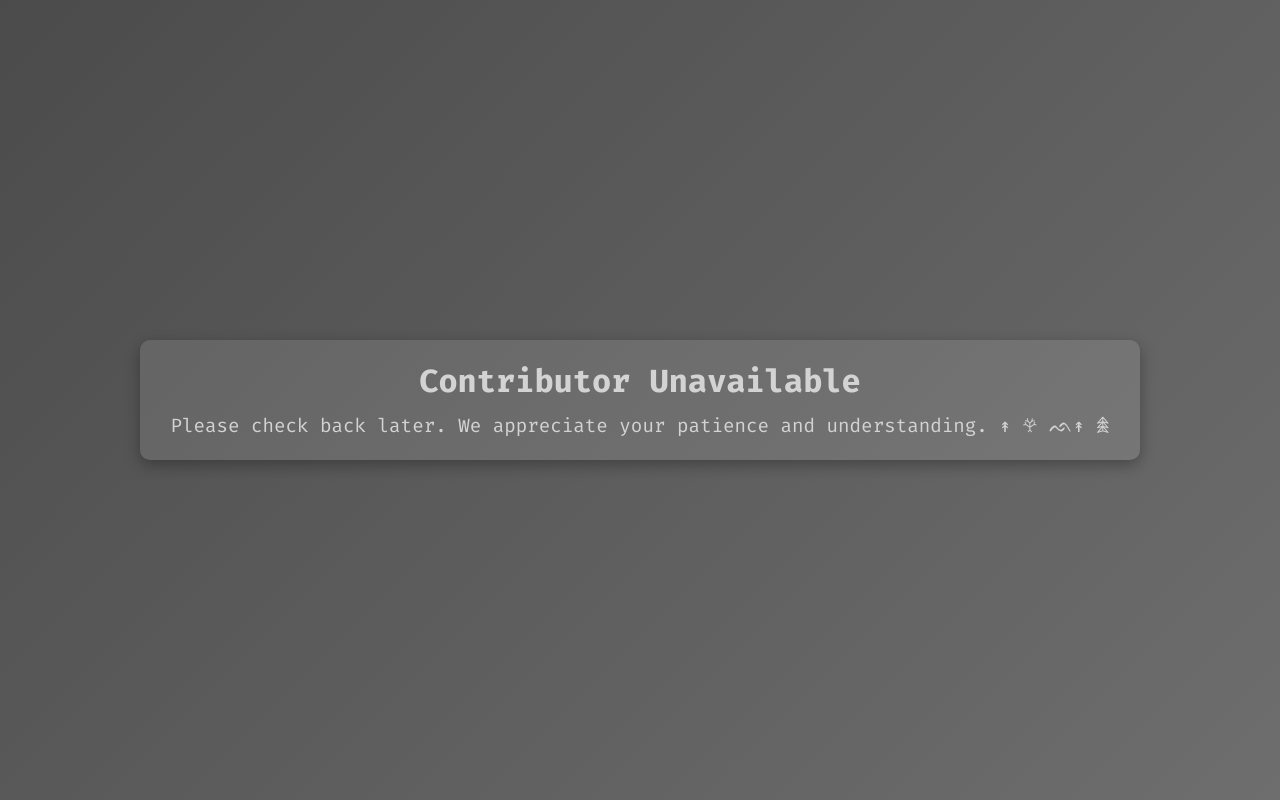
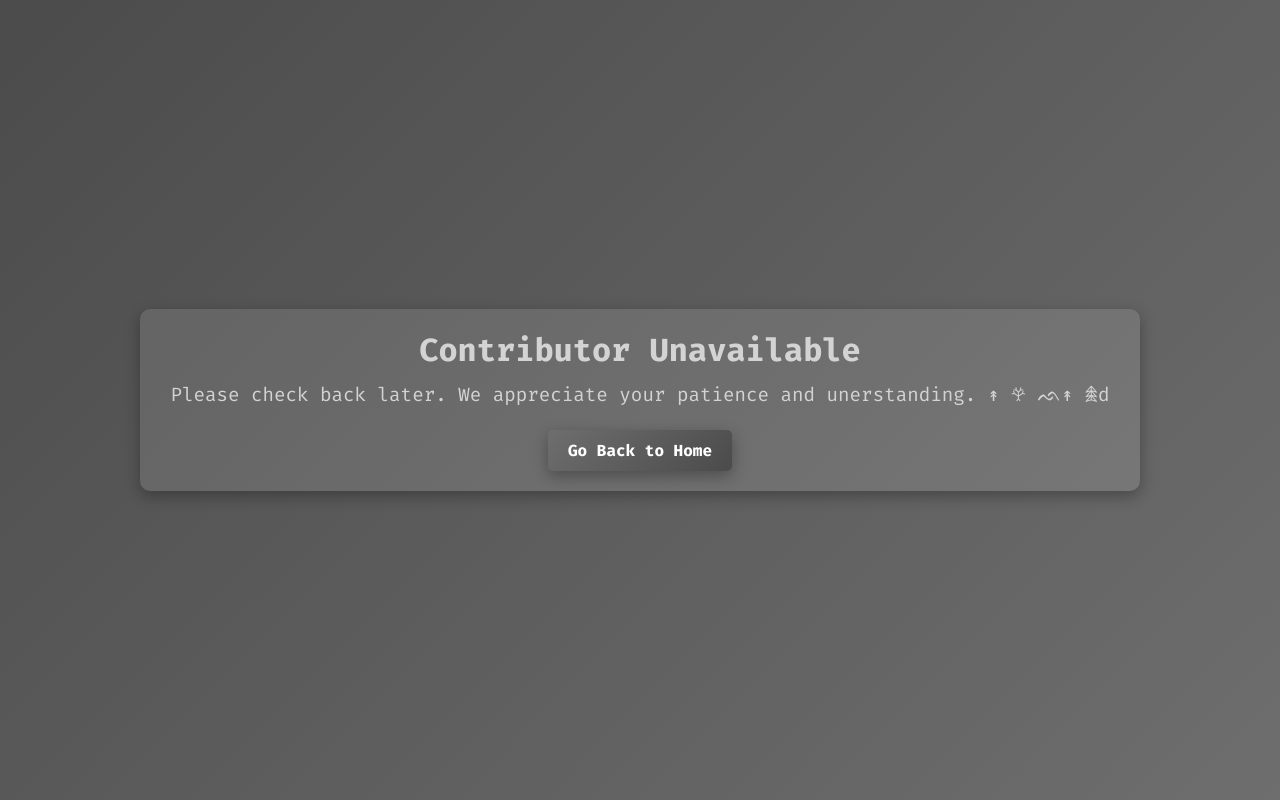
Before and after one commit to sudhanshu2070/redweb-frente, a React (Create React App) app: page /aboutDev in a window 1280 px wide. Built offline with nearby package versions, Linux system fonts and the light colour scheme.

Commit message:
About dev 1.0

```diff
--- a/nodemon.json
+++ /dev/null
@@ -1,6 +0,0 @@
-{
-    "watch": ["server.ts"],
-    "ext": "ts",
-    "exec": "ts-node server.ts",
-    "ignore": ["*.test.ts"]
-  }
--- a/package.json
+++ b/package.json
@@ -23,7 +23,7 @@
     "child_process": "^1.0.2",
     "cors": "^2.8.5",
     "express": "^5.1.0",
-    "framer-motion": "^12.6.2",
+    "framer-motion": "^12.7.3",
     "react": "^19.1.0",
     "react-ace": "^14.0.1",
     "react-dom": "^19.1.0",
--- a/src/components/Projects/Projects.tsx
+++ b/src/components/Projects/Projects.tsx
@@ -74,8 +74,8 @@ const Projects: React.FC = () => {
             variants={projectVariants}
             whileHover={{
               scale: 1.05,
-              rotateX: 10,
-              rotateY: 10,
+              transform: "perspective(1000px)",
+              boxShadow: '0px 10px 20px rgba(0, 0, 0, 0.2)',
               transition: { duration: 0.4 },
             }}
           >
--- a/src/data/aboutData.ts
+++ b/src/data/aboutData.ts
@@ -90,17 +90,17 @@ export const aboutDevData = {
         {
           title: 'Chat-AI',
           description: 'React-based web application that provides AI-driven customer support.',
-          link: '#',
+          link: 'https://github.com/sudhanshu2070',
         },
         {
           title: 'BlendIn',
           description: 'Developed a full-stack web app using MERN stack and a mobile app with React Native and Expo for Android.',
-          link: '#',
+          link: 'https://github.com/sudhanshu2070',
         },
         {
           title: 'D Hub',
           description: 'A full-stack project with React and TypeScript on the frontend, MongoDB and Express with TypeScript on the backend, and CI/CD pipelines for seamless deployment.',
-          link: '#',
+          link: 'https://github.com/sudhanshu2070',
         },
       ],
     },
--- a/src/pages/Contributors.tsx
+++ b/src/pages/Contributors.tsx
@@ -95,7 +95,7 @@ const Contributors: React.FC = () => {
                 <div className="card-footer">
                   <button
                   className="contact-btn"
-                    onClick={() => navigate('/aboutDev', { state: { name: person.name } })}
+                    onClick={() => navigate('/aboutDev', { state: { namefromParam: person.name } })}
                   >
                     Contact</button>
                 </div>
--- a/src/pages/ShowcasePage/ShowcasePage.module.css
+++ b/src/pages/ShowcasePage/ShowcasePage.module.css
@@ -15,6 +15,27 @@
     animation: pulse 10s infinite;
   }
 
+.errorContainer {
+  display: flex;
+  flex-direction: column;
+  justify-content: center;
+  align-items: center;
+  height: 100vh;
+  text-align: center;
+  font-size: 1.5rem;
+  color: #d3d3d3;
+  background: linear-gradient(135deg, #4b4b4b, #6e6e6e);
+  padding: 20px;
+  box-shadow: 0px 10px 30px rgba(0, 0, 0, 0.5);
+}
+
+.motionWrapper {
+  background: rgba(255, 255, 255, 0.1);
+  padding: 20px 30px;
+  border-radius: 10px;
+  box-shadow: 0px 5px 15px rgba(0, 0, 0, 0.3);
+}
+
   @keyframes pulse {
     0% {
       transform: scale(1);
--- a/src/pages/ShowcasePage/ShowcasePage.module.css.d.ts
+++ b/src/pages/ShowcasePage/ShowcasePage.module.css.d.ts
@@ -1,5 +1,7 @@
 declare const styles: {
   readonly "container": string;
   readonly "pulse": string;
+  readonly "errorContainer": string;
+  readonly "motionWrapper": string;
 };
 export = styles;
--- a/src/pages/ShowcasePage/ShowcasePage.tsx
+++ b/src/pages/ShowcasePage/ShowcasePage.tsx
@@ -10,13 +10,13 @@ import { useLocation } from 'react-router-dom';
 const ShowcasePage: React.FC = () => {
 
   const location = useLocation();
-  const { name } = location.state || {};
+  const { namefromParam } = location.state || {};
   const devName = 'Vemy Salvatore';
 
   const hasShownToast = useRef(false); // to persist between renders
 
   useEffect(() => {
-    if (name !== devName && !hasShownToast.current) {
+    if (namefromParam !== devName && !hasShownToast.current) {
 
       toast.error('Nope, not today! 𓍊𓋼𓍊𓋼𓍊', {
         style: {
@@ -28,31 +28,18 @@ const ShowcasePage: React.FC = () => {
       });
       hasShownToast.current = true; // toast only once
     }
-  }, [name, devName]);
+  }, [namefromParam, devName]);
 
-  if (name !== devName) {
+  if (namefromParam !== devName) {
     return (
       <>
         <Toaster position="top-center" reverseOrder={false} />
-        <div
-          style={{
-            display: 'flex',
-            flexDirection: 'column',
-            justifyContent: 'center',
-            alignItems: 'center',
-            height: '100vh',
-            textAlign: 'center',
-            fontSize: '1.5rem',
-            color: '#d3d3d3',
-            background: 'linear-gradient(135deg, #4b4b4b, #6e6e6e)',
-            padding: '20px',
-            boxShadow: '0px 10px 30px rgba(0, 0, 0, 0.5)',
-          }}
-        >
+        <div className={styles.errorContainer}>
           <motion.div
-            initial={{ opacity: 0, scale: 0.8 }}
+            className={styles.motionWrapper}
+            initial={{ opacity: 0, scale: 0.9 }}
             animate={{ opacity: 1, scale: 1 }}
-            transition={{ duration: 0.8, ease: 'easeInOut' }}
+            transition={{ duration: 0.6, ease: [0.42, 0, 0.58, 1] }}
             style={{
               background: 'rgba(255, 255, 255, 0.1)',
               padding: '20px 30px',
@@ -65,8 +52,28 @@ const ShowcasePage: React.FC = () => {
         </h1>
         <p style={{ marginTop: '10px', fontSize: '1.2rem', lineHeight: '1.5' }}>
           Please check back later. We appreciate your patience and
-              understanding. ↟ 𖣂 ᨒ↟ 𖠰
+          unerstanding. ↟ 𖣂 ᨒ↟ 𖠰d
         </p>
+        <button
+          onClick={() => (window.location.href = '/contributors')}
+          style={{
+            marginTop: '20px',
+            padding: '10px 20px',
+            fontSize: '1rem',
+            fontWeight: 'bold',
+            color: '#fff',
+            background: 'linear-gradient(135deg, #6e6e6e, #4b4b4b)',
+            border: 'none',
+            borderRadius: '5px',
+            cursor: 'pointer',
+            boxShadow: '0px 5px 15px rgba(0, 0, 0, 0.3)',
+            transition: 'transform 0.2s ease',
+          }}
+          onMouseOver={(e) => (e.currentTarget.style.transform = 'scale(1.05)')}
+          onMouseOut={(e) => (e.currentTarget.style.transform = 'scale(1)')}
+        >
+          Go Back to Home
+        </button>
           </motion.div>
         </div>
       </>
```
Also changed, not shown: 1 other file (tests, documents, lock files or other folders). Lines whose indentation alone changed are shown as unchanged.
